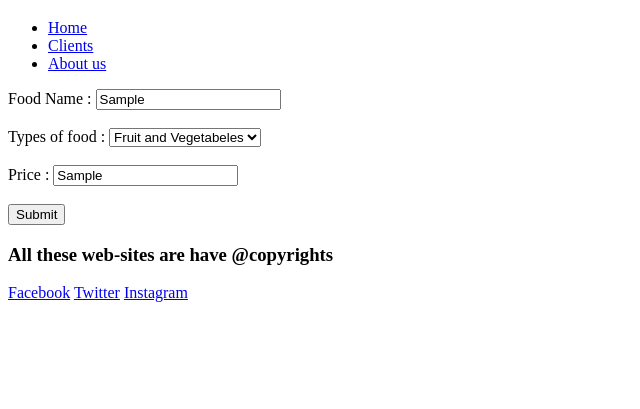
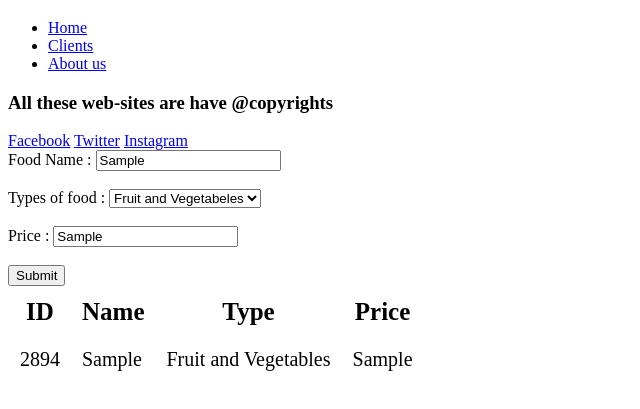
Before and after one commit to fha96/Restaurant, a plain HTML site: page index.html in a window 1280 px wide. Both pictures are taken after typing "Sample", "Sample" into the empty fields and a click on the input "Submit". Shown: the part 61-470 px from the top of the page, without its empty margins (0-640 px from the left). Drawn offline with Linux system fonts and the light colour scheme.

Commit message:
add info of the food using events

```diff
--- a/app.js
+++ b/app.js
@@ -8,24 +8,63 @@ this.type=type;
 this.price=price;
 foodArray.push(this);
 }
-// const one=new FoodInfo("maasd","adsdsa",33);
-// //creating table and  header
-// const table= document.createElement("table");
-// const tableHeader=document.createElement("th");
-// const tableRow=document.createElement("tr");
-// FoodInfo.prototype.renderInfo= function(){
-//     tableHeader.textContent=this.id;
-//     tableHeader.textContent=this.foodName;
-//     tableHeader.appendChild(tableRow);
-//     table.appendChild(tableHeader);
-//     document.body.appendChild(table);
 
-//     //creating table content
+//get main section
+const mainSec=document.getElementsByTagName("main");
+//create table element
+const tableEl=document.createElement("table");
+tableEl.id="tableInfo";
+mainSec[0].appendChild(tableEl);
+document.body.appendChild(mainSec[0]);
+//create table content
+const th1=document.createElement("th");
+const th2=document.createElement("th");
+const th3=document.createElement("th");
+const th4=document.createElement("th");
+const tableRow=document.createElement("tr");
+tableEl.appendChild(tableRow);
+//apply id attribute for each th and tr
+tableRow.id="tr1";
+th1.id="th1";
+th2.id="th2";
+th3.id="th3";
+th4.id="th4";
+//initialize table elements
+th1.textContent="ID";
+th2.textContent="Name";
+th3.textContent="Type";
+th4.textContent="Price";
+//show the header bar of tableEl
+tableRow.appendChild(th1);
+tableRow.appendChild(th2);
+tableRow.appendChild(th3);
+tableRow.appendChild(th4);
 
+FoodInfo.prototype.renderInfo= function(){
+    const tableRow2=document.createElement("tr");
+    tableEl.appendChild(tableRow2);
 
+    const td1=document.createElement("td");
+    const td2=document.createElement("td");
+    const td3=document.createElement("td");
+    const td4=document.createElement("td");
 
+    td1.textContent=this.id;
+    td2.textContent=this.foodName;
+    td3.textContent=this.type;
+    td4.textContent=this.price;
 
-// }
+    td1.id="td1";
+    td2.id="td2";
+    td3.id="td3";
+    td4.id="td4";
+
+    tableRow2.appendChild(td1);
+    tableRow2.appendChild(td2);
+    tableRow2.appendChild(td3);
+    tableRow2.appendChild(td4);
+    document.body.appendChild(mainSec[0]);
+}
 
 //call the element by id
 const form= document.getElementById("form1");
@@ -38,6 +77,9 @@ function handleSubmit(event){
     let type=event.target.select.value;
     let price1=event.target.price.value;
     const f1=new FoodInfo(name,type,price1);
+    f1.renderInfo();
+    console.log(f1);
+    console.log(foodArray);
 }
 
 // function renderFood(arr){
--- a/index.html
+++ b/index.html
@@ -5,6 +5,7 @@
     <meta http-equiv='X-UA-Compatible' content='IE=edge'>
     <title>Page Title</title>
     <meta name='viewport' content='width=device-width, initial-scale=1'>
+    <link rel="stylesheet" href="/style.css">
 </head>
 <body>
     <header>
@@ -23,11 +24,11 @@
             <input type="text" id="foodname"><br><br>
             <label for="typesoffood">Types of food :</label>
             <select id="select">
-                <option id="fav" value="fruitandvegetables">Fruit and Vegetabeles</option>
-                <option id="strachy" value="strachyfood">Strachy Food</option>
+                <option id="fav" value="Fruit and Vegetables">Fruit and Vegetabeles</option>
+                <option id="strachy" value="Strachy Food">Strachy Food</option>
                 <option id="dairy" value="Dairy">Dairy</option>
-                <option id="protein" value="protein">Protein</option>
-                <option id="fat" value="fat">Fat</option>
+                <option id="protein" value="Protein">Protein</option>
+                <option id="fat" value="Fat">Fat</option>
             </select><br><br>
             <label for="price">Price :</label>
             <input type="text" id="price"><br><br>
@@ -38,12 +39,13 @@
     </main>
 
 
-        <footer class="f1">
-            <h3>All these web-sites are have @copyrights</h3>
-            <a href="https://web.facebook.com/?_rdc=1&_rdr" target="_blank">Facebook</a>
-            <a href="https://twitter.com/?lang=en" target="_blank">Twitter</a>
-            <a href="https://www.instagram.com/" target="_blank">Instagram</a>
-          </footer>
+
     <script src="/app.js"></script>
+    <footer class="f1">
+        <h3>All these web-sites are have @copyrights</h3>
+        <a href="https://web.facebook.com/?_rdc=1&_rdr" target="_blank">Facebook</a>
+        <a href="https://twitter.com/?lang=en" target="_blank">Twitter</a>
+        <a href="https://www.instagram.com/" target="_blank">Instagram</a>
+      </footer>
 </body>
 </html>
--- /dev/null
+++ b/style.css
@@ -0,0 +1,42 @@
+#tableInfo {
+    border: 10px;
+    border-right-color: brown;
+}
+
+#th1{
+    font-size: 25px;
+    padding: 10px;
+}
+#th2{
+    font-size: 25px;
+    padding: 10px;
+}
+#th3{
+    font-size: 25px;
+    padding: 10px;
+}
+#th4{
+    font-size: 25px;
+    padding: 10px;
+}
+#td1{
+    font-size: 20px;
+    padding: 10px;
+}
+#td2{
+    font-size: 20px;
+    padding: 10px;
+}
+#td3{
+    font-size: 20px;
+    padding: 10px;
+}
+#td4{
+    font-size: 20px;
+    padding: 10px;
+}
+
+
+footer {
+   display: ;
+}
```
